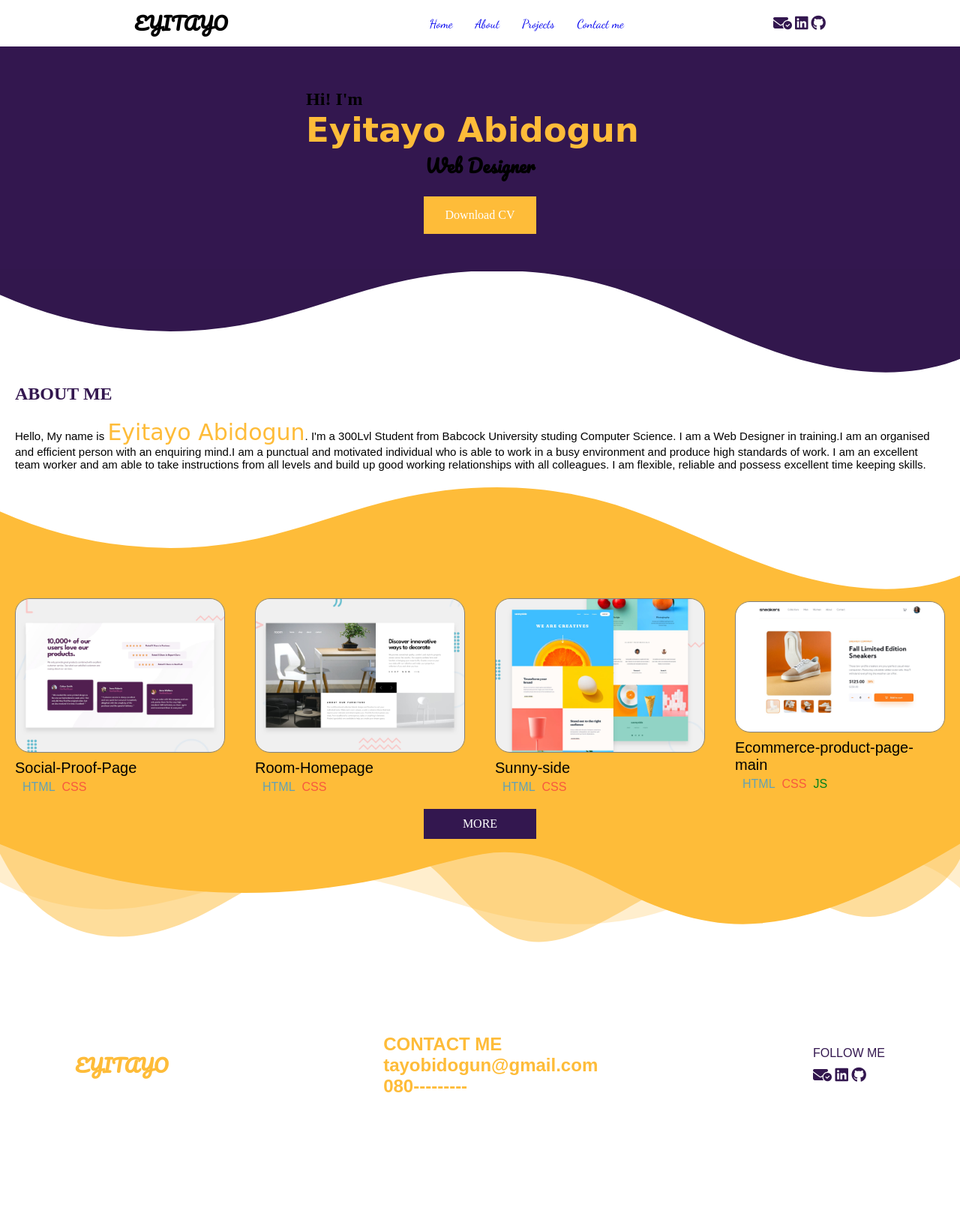
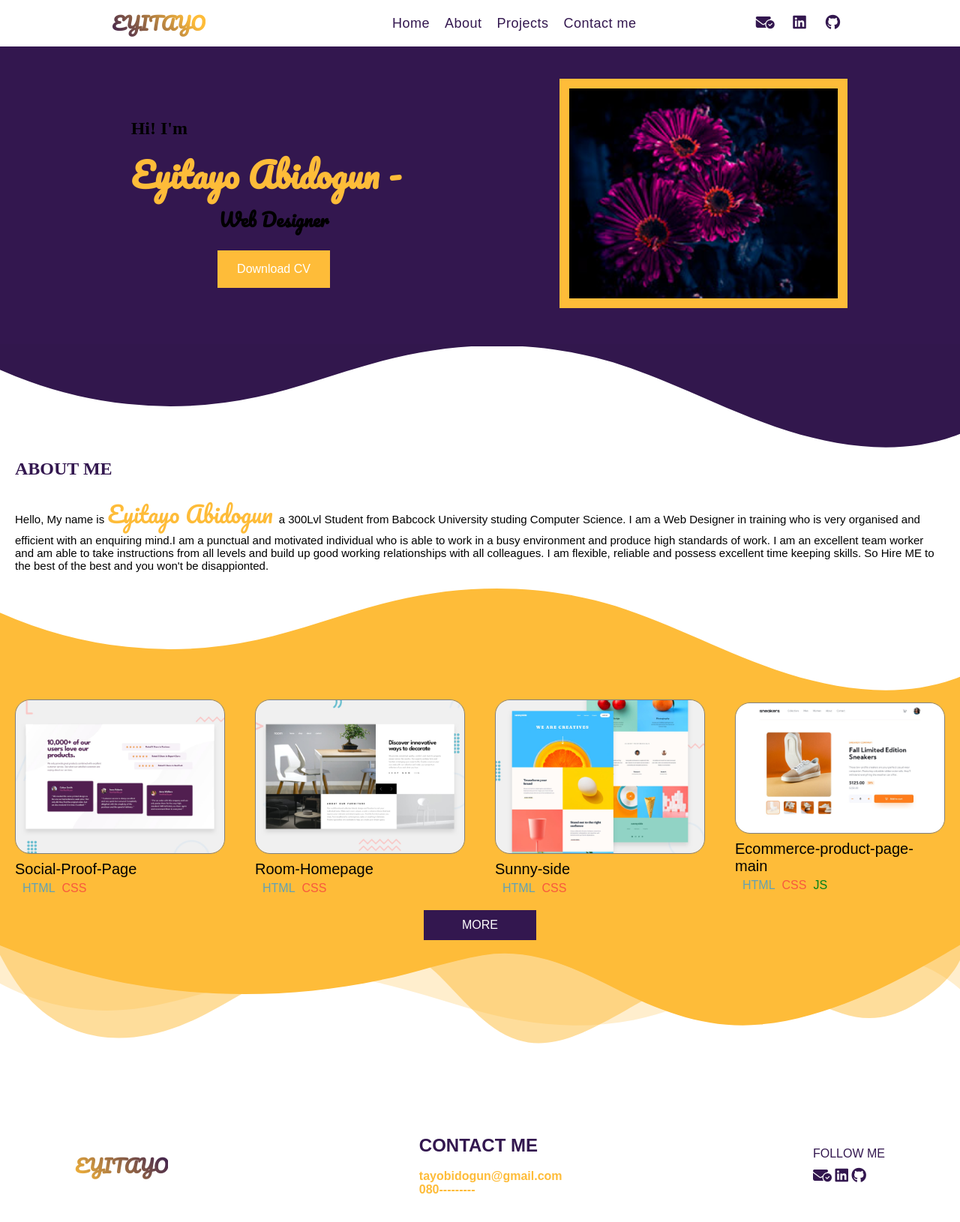
Before and after one commit to EYITAYOABIDOGUN/MY-PORTFOLIO, a plain HTML site: page index.html in a window 1280 px wide. Shown: the whole page at 75% size. Before the commit the page ends 1563 px from the top, so only its background shows below. Drawn offline with Linux system fonts and the light colour scheme; a script that the page names is missing; a web font is replaced by a local one.

Commit message:
first commit

```diff
--- a/css.css
+++ b/css.css
@@ -17,6 +17,15 @@
   .icons {
     display: none;
   }
+  #desk {
+    display: none;
+  }
+  .sidenav li {
+    margin-bottom: 20px;
+  }
+  .icons1 {
+    margin: 10px;
+  }
   .projects {
     flex-direction: column;
   }
@@ -27,6 +36,13 @@
     width: 100%;
     position: absolute;
     top: 359px;
+  }
+  .name {
+    padding: 0;
+    height: 300px;
+  }
+  span > h1 {
+    font-size: 39px;
   }
   .project1 {
     height: 100%;
@@ -50,7 +66,7 @@
     padding-top: 60px;
   }
   .sidenav ul {
-    padding: 8px 8px 8px 32px;
+    padding: 20px 10px 8px 32px;
     display: flex;
     flex-direction: column;
     font-size: 20px;
--- a/index.html
+++ b/index.html
@@ -85,18 +85,21 @@
       </div>
     </section>
     <section class="Home" id="home">
-      <div class="name">
+      <div class="sect">
+         <div class="name">
         <div class="hi">
           <h1 id="greet">
-            Hi! I'm <span id="name"><h1>Eyitayo Abidogun </h1></span>
+            Hi! I'm <span id="name"><h1>Eyitayo Abidogun - </h1></span>
           </h1>
         </div>
         <h1 id="job">Web Designer</h1>
-        <div id="download">
-          <a href="cv.pdf" download="w3logo"></a>
-          Download CV
-        </div>
+          <a href="cv.pdf" download="EYITAYO'S">  <div id="download">  Download CV</div></a>
       </div>
+      <div class="vector">
+        <img src="./images/2ca748139769509.62cb0c7b9f48c.png" alt="" id="desk">
+      </div>
+      </div>
+
       <img src="./images/waves.svg" alt="background" id="background" />
       <img src="./images/wave1_desktop.svg" alt="background" id="background1" />
     </section>
@@ -106,7 +109,7 @@
     <section class="about" id="about">
       <h1 id="a">ABOUT ME </h1>
       <p>
-       Hello, My name is <span id="name">Eyitayo Abidogun</span>. I'm a 300Lvl Student from Babcock University studing Computer Science. I am a Web Designer in training.I am an organised and efficient person with an enquiring mind.I am a punctual and motivated individual who is able to work in a busy environment and produce high standards of work. I am an excellent team worker and am able to take instructions from all levels and build up good working relationships with all colleagues. I am flexible, reliable and possess excellent time keeping skills.
+       Hello, My name is <span id="name">  Eyitayo Abidogun </span>a 300Lvl Student from Babcock University studing Computer Science. I am a Web Designer in training who is very organised and efficient with an enquiring mind.I am a punctual and motivated individual who is able to work in a busy environment and produce high standards of work. I am an excellent team worker and am able to take instructions from all levels and build up good working relationships with all colleagues. I am flexible, reliable and possess excellent time keeping skills. So Hire ME to the best of the best and you won't be disappionted.
       </p>
       <img src="./images/waves-desktop1.svg" alt="" id="wave3" />
     </section>
@@ -154,7 +157,7 @@
       <div class="project1">
         <img src="./images/ecommerce.jpg" alt="" />
         <p class="project-name">
-          <a href="#">Ecommerce-product-page-main</a>
+          <a href="https://eyitayoabidogun.github.io/ecommmerce-product-page-/">Ecommerce-product-page-main</a>
         </p>
         <div class="code">
           <span class="html">HTML</span>
@@ -176,8 +179,11 @@
 
       <div class="info">
         <h1>CONTACT ME</h1>
-        <h2 class="mail">tayobidogun@gmail.com</h2>
-        <h2 class="number">080---------</h2>
+           <br>
+        <h4 class="mail" >tayobidogun@gmail.com</h4>
+
+        <h4 class="number">080---------</h4>
+
       </div>
       <div class="icons1">
         <p>FOLLOW ME</p>
--- a/style.css
+++ b/style.css
@@ -10,12 +10,23 @@
   --plant-green: hsl(131, 22%, 29%);
   --gold: hsl(46, 100%, 62%);
   --homepage-yellow: hsl(40, 99%, 61%);
+  --russian-purple: hsl(270, 54%, 20%);
 }
 .logo h1 {
   /* font-family: "Tenor Sans", sans-serif; */
   /* text-transform: lowercase; */
   font-family: "Pacifico", cursive;
 }
+.header h1 {
+  background: -webkit-linear-gradient(
+    45deg,
+    hsl(270, 54%, 20%),
+    hsl(40, 99%, 61%) 80%
+  );
+  -webkit-background-clip: text;
+  -webkit-text-fill-color: transparent;
+}
+
 .header {
   display: flex;
   padding: 10px;
@@ -34,33 +45,47 @@
   /* margin-right: 30px; */
 }
 
-.header li {
-  margin-right: 30px;
-  cursor: pointer;
-  font-size: 16px;
-  font-family: "Dancing Script", cursive;
+.header a {
+  position: relative;
+  text-decoration: none;
+  font-family: "Poppins", sans-serif;
+  color: var(--russian-purple);
+  font-size: 18px;
+  letter-spacing: 0.5px;
+  padding: 0 10px;
 }
-.header li:hover {
-  text-decoration: underline;
+.header a:after {
+  content: "";
+  position: absolute;
+  background-color: var(--homepage-yellow);
+  height: 3px;
+  width: 0;
+  left: 0;
+  bottom: -10px;
+  transition: 0.3s;
+}
+.header a:hover {
   color: var(--homepage-yellow);
 }
-
+.header a:hover:after {
+  width: 100%;
+}
 .Home {
   width: 100%;
   text-align: start;
-
   height: 100%;
+  /* height: 300px; */
 }
 .name {
-  background-color: hsl(270, 54%, 20%);
+  background-color: var(--russian-purple);
   display: flex;
   flex-direction: column;
   align-items: center;
   justify-content: center;
-  height: 300px;
+  height: 400px;
 }
 i {
-  color: hsl(270, 54%, 20%);
+  color: var(--russian-purple);
   font-size: 20px;
 }
 i:hover {
@@ -69,15 +94,32 @@ i:hover {
 #background {
   width: 100%;
   position: absolute;
-  top: 359px;
+  top: 459px;
 }
 
 #name {
   color: var(--homepage-yellow);
-  font-family: "Vibes", cursive;
+  font-family: "Pacifico", cursive;
   font-size: 30px;
 }
-
+.vector {
+  background-color: black;
+  width: 100%;
+  position: absolute;
+  z-index: 2;
+}
+.vector img {
+  color: black;
+  width: 100%;
+  width: 500px;
+  position: absolute;
+  right: 150px;
+  bottom: 51px;
+}
+.name {
+  display: flex;
+  padding-right: 550px;
+}
 #greet {
   margin-right: 20px;
   color: black;
@@ -85,7 +127,10 @@ i:hover {
 #job {
   font-family: "Pacifico", cursive;
 }
-
+#desk {
+  width: 30%;
+  border: 13px solid var(--homepage-yellow);
+}
 #download {
   background-color: var(--homepage-yellow);
   margin-top: 20px;
@@ -96,7 +141,10 @@ i:hover {
   align-items: center;
   justify-content: center;
   padding: 10px;
+  cursor: pointer;
+  font-family: "Poppins", sans-serif;
 }
+
 .about {
   margin-top: 150px;
 }
@@ -124,10 +172,11 @@ i:hover {
   justify-content: center;
   width: 150px;
   height: 40px;
-  background-color: hsl(270, 54%, 20%);
+  background-color: var(--russian-purple);
   text-align: center;
   color: white;
   cursor: pointer;
+  font-family: "Poppins", sans-serif;
 }
 #btn {
   display: flex;
@@ -145,7 +194,7 @@ i:hover {
   margin-right: 10px;
 }
 .project-name a:hover {
-  color: hsl(270, 54%, 20%);
+  color: var(--russian-purple);
 }
 .code {
   margin-top: 5px;
@@ -169,7 +218,7 @@ i:hover {
   width: 100%;
 }
 .about h1 {
-  color: hsl(270, 54%, 20%);
+  color: var(--russian-purple);
   margin: 20px;
 }
 .about p {
@@ -177,7 +226,15 @@ i:hover {
   font-size: 15px;
   margin: 20px;
 }
-
+.goal h1 {
+  background: -webkit-linear-gradient(
+    45deg,
+    hsl(40, 99%, 61%),
+    hsl(270, 54%, 20%)
+  );
+  -webkit-background-clip: text;
+  -webkit-text-fill-color: transparent;
+}
 #wave3 {
   position: absolute;
   width: 100%;
@@ -196,7 +253,7 @@ i:hover {
 }
 .icons1 p {
   margin-bottom: 10px;
-  color: hsl(270, 54%, 20%);
+  color: var(--russian-purple);
 }
 .foot {
   width: 100%;
@@ -216,3 +273,6 @@ i:hover {
   width: 100%;
   position: absolute;
 }
+.info h1 {
+  color: var(--russian-purple);
+}
```
Also changed, not shown: images/2ca748139769509.62cb0c7b9f48c.png (added).
